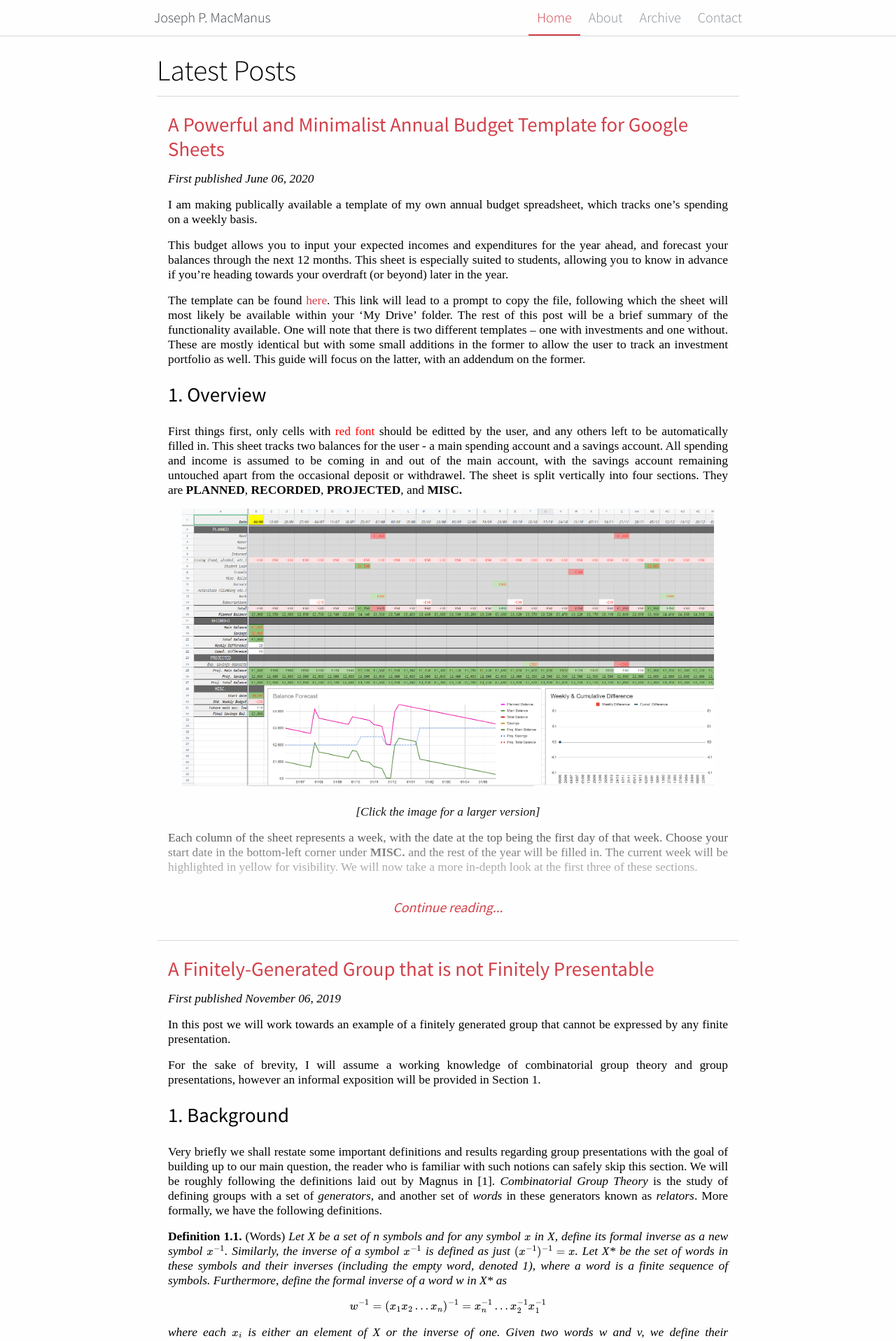
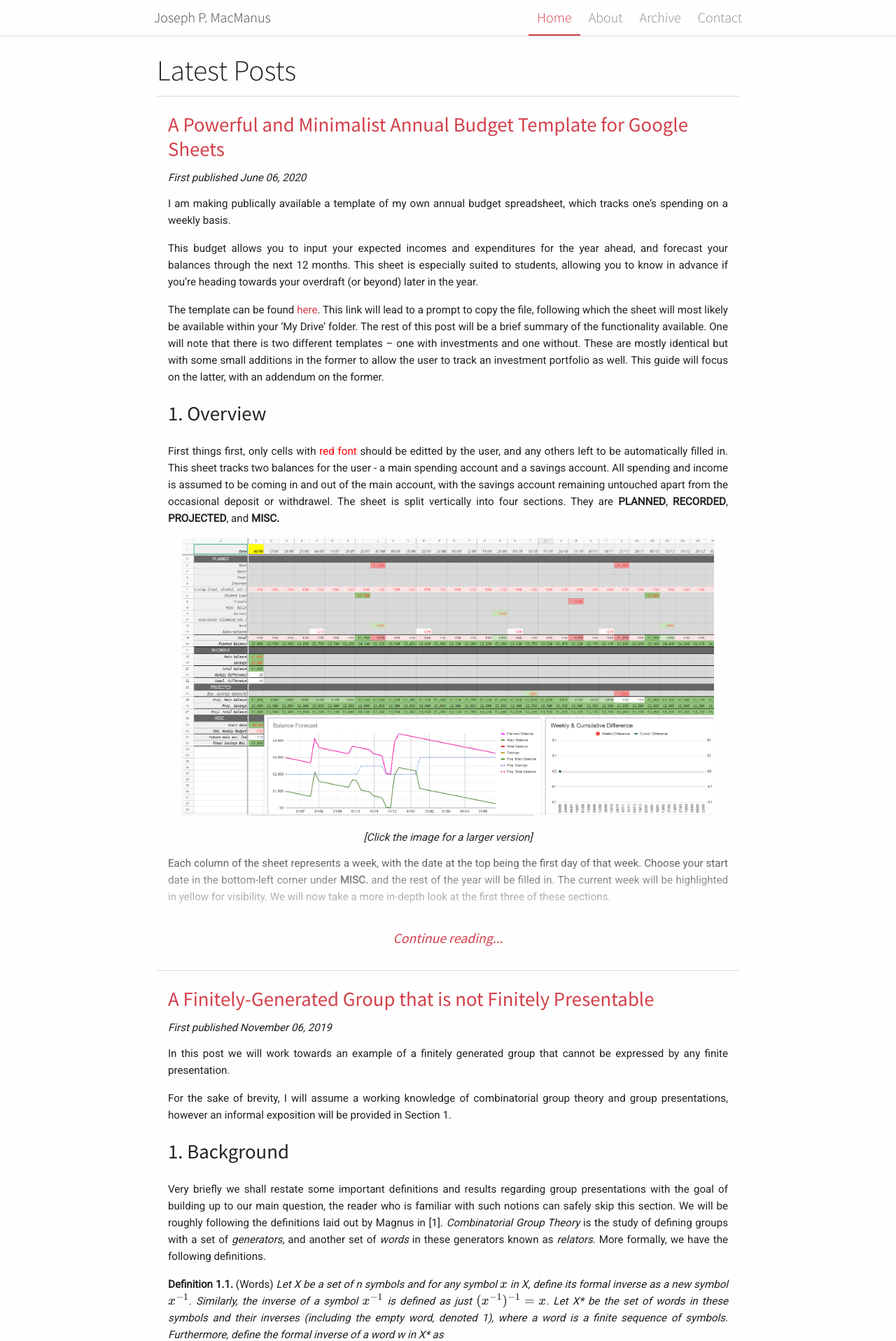
Before and after one commit to tiepdotme/jpmacmanus.me, a Jekyll site: the page built from index.html, in a window 1280 px wide. Shown: the top 1917 px of the page at 70% size. Built offline with Jekyll 4.4.1, drawn with Linux system fonts in a browser that asks for light colours; formulas are drawn with MathJax 3.

Commit message:
font work

```diff
--- a/_includes/head.html
+++ b/_includes/head.html
@@ -10,7 +10,7 @@
   <meta name="keywords" content="Student,Bristol,University,Maths,Computer Science">
 
   <link rel="stylesheet" href="/assets/css/styles.css">
-  <!-- <link href="https://fonts.googleapis.com/css?family=Raleway|Roboto" rel="stylesheet"> -->
+  <link href="https://fonts.googleapis.com/css?family=Raleway|Roboto" rel="stylesheet">
   <link rel="shortcut icon" type="image/x-icon" href="/favicon.ico?"/>
 
   <link href="https://fonts.googleapis.com/css?family=Source+Sans+Pro:300,400&display=swap" rel="stylesheet">
--- a/_sass/main.scss
+++ b/_sass/main.scss
@@ -17,7 +17,7 @@ body {
   height: auto;
   min-height: 100vh;
   box-sizing: border-box;
-  font-family: serif;
+  font-family: 'Roboto';
   color: $reg-black;
   background-color: $bg-colour;
   font-size: 1em;
@@ -76,6 +76,7 @@ a {
 p {
   // font-size: 16px;
   text-align: justify;
+  line-height: 1.5;
 }
 
 // any element with this class will be transparent initially and fade in.
--- a/_sass/utilities/variables.scss
+++ b/_sass/utilities/variables.scss
@@ -3,7 +3,7 @@ $highlight-colour: #eff0f1;
 $header-link-colour: #848d95;
 $active-header-link: #3b4045;
 
-$reg-black: #010400;
+$reg-black: rgba(0,0,0,0.87);
 $jet-black: #30332E;
 $snow-white: #FFFBFC;
 $moonstone: #62BBC1;
```
